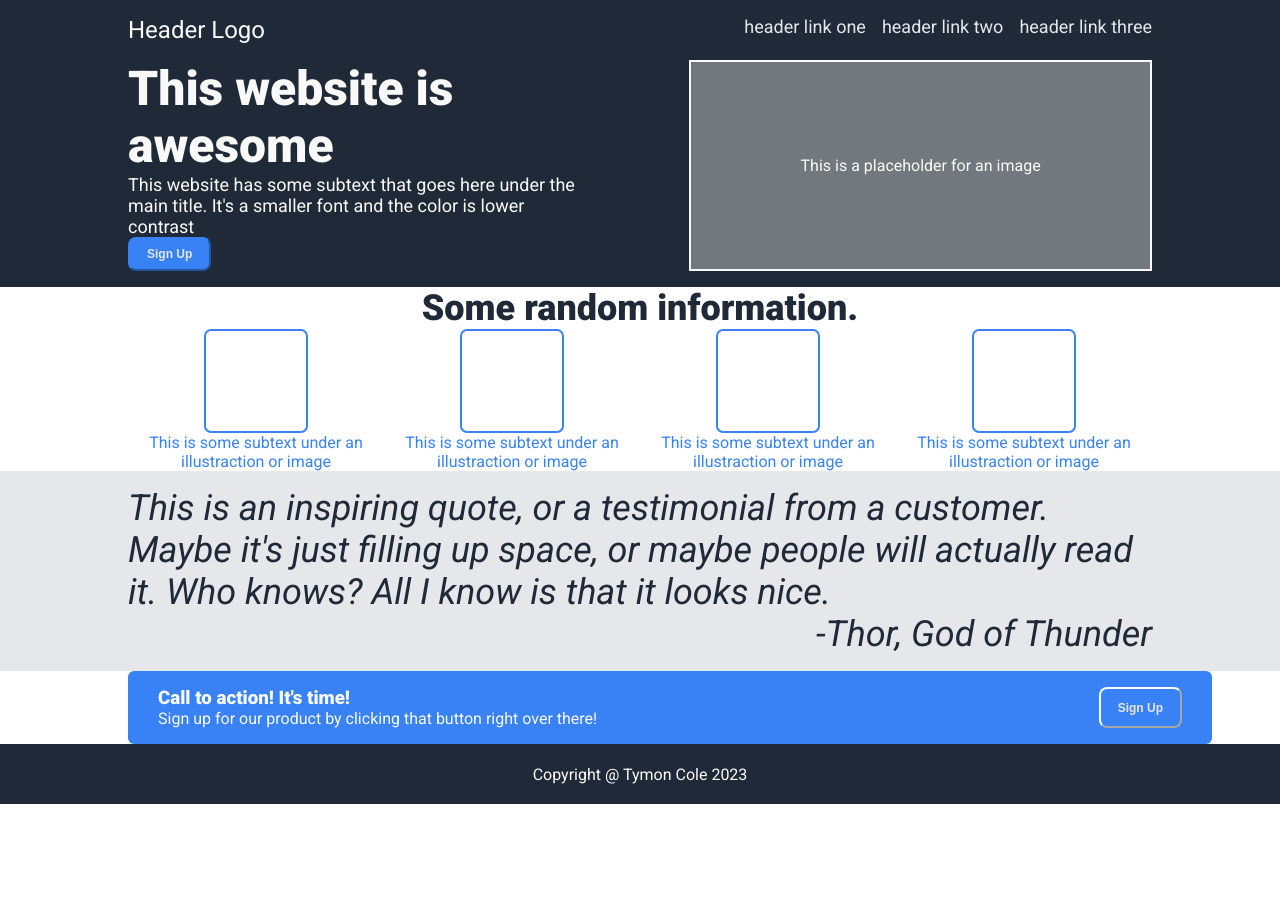
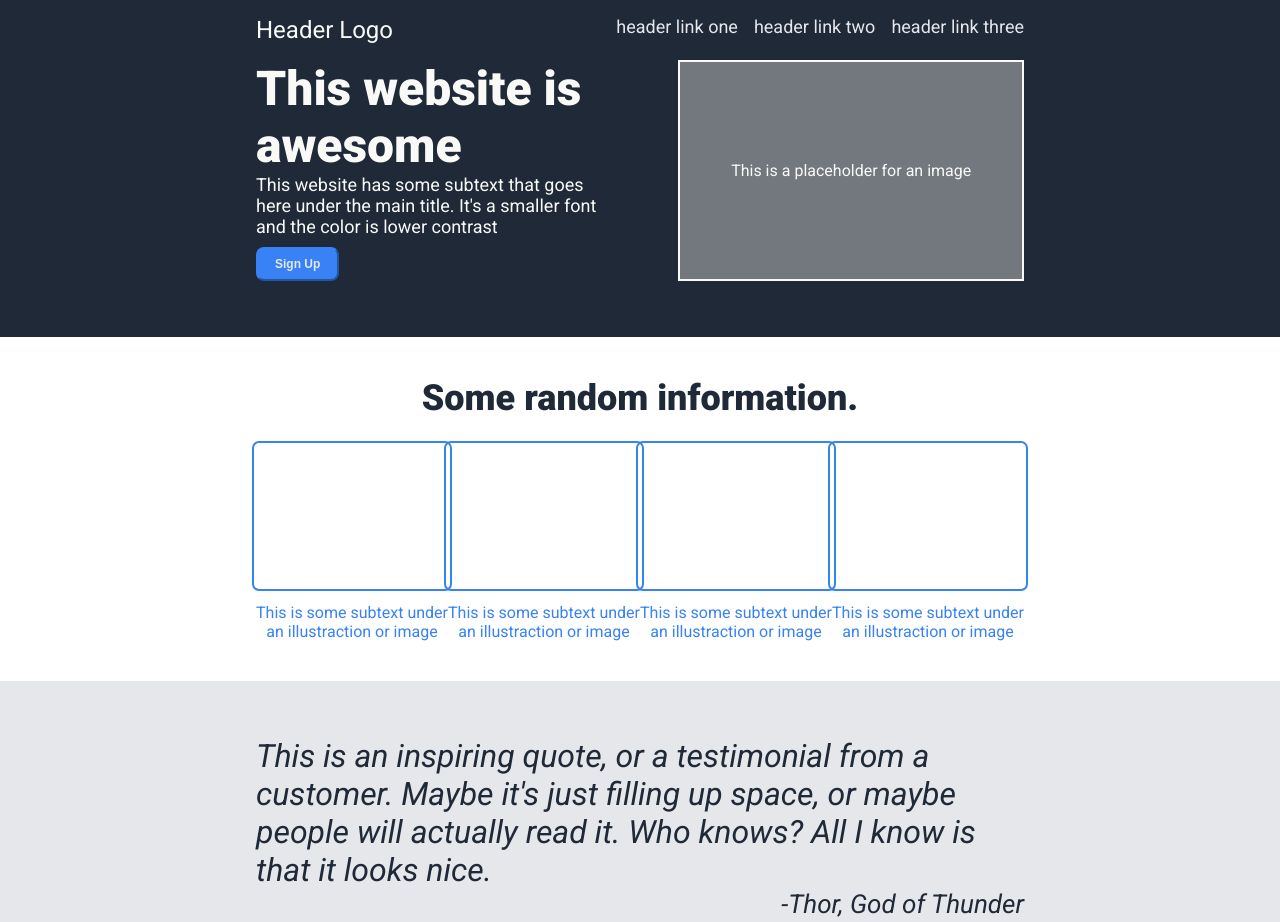
Before and after one commit to TymonCole22/landing-page, a plain HTML site: page index.html in a window 1280 px wide. Shown: the top 922 px of the page. Before the commit the page ends 804 px from the top, so only its background shows below. Drawn offline with Linux system fonts and the light colour scheme.

Commit message:
Complete css styling to finish the landing page.

```diff
--- a/css/styles.css
+++ b/css/styles.css
@@ -1,6 +1,7 @@
 * {
     margin: 0;
     padding: 0;
+    box-sizing: border-box;
 }
 
 body {
@@ -11,8 +12,8 @@ body {
 }
 
 .container {
-    width: 80%;
-    margin-left: 10%;
+    width: 60%;
+    margin: 40px 0 40px 20%;
 }
 
 /* hero section */
@@ -23,6 +24,10 @@ body {
     background-color: #1F2937;
     color: #F9FAF8;
 
+}
+
+.header-section .container {
+    margin-top: 0;
 }
 
 .header {
@@ -43,6 +48,10 @@ body {
 
 .hero-left {
     margin-right: 10%;
+}
+
+.hero-left p {
+    margin-bottom: 10px;
 }
 
 .hero-right {
@@ -93,6 +102,7 @@ button {
 .main-section {
     display: flex;
     flex-direction: column;
+    flex: 1;
 }
 
 h2 {
@@ -100,6 +110,7 @@ h2 {
     font-weight: 800;
     color: #1F2937;
     text-align: center;
+    margin-bottom: 22px;
 }
 
 .card-section {
@@ -114,6 +125,7 @@ h2 {
 }
 
 .card {
+    height: 200px;
     width: 25%;
     color: #3882F6;
     display: flex;
@@ -122,16 +134,17 @@ h2 {
 }
 
 .box {
-    width: 100px;
-    height: 100px;
+    width: 200px;
+    height: 200px;
     border: 2px solid #3882F6;
     border-radius: 7px;
+    margin-bottom: 12px;
 }
 
 .quote-section {
     background-color: #E5E7EB;
     padding: 16px 0;
-    font-size: 36px;
+    font-size: 32px;
     font-style: italic;
     font-weight: 300;
     color: #1F2937;
@@ -139,6 +152,7 @@ h2 {
 
 .quote-author {
     text-align: right;
+    font-size: 26px;
 }
 
 .call-to-action .container{
--- a/index.html
+++ b/index.html
@@ -61,6 +61,6 @@
             </div>
         </div>
 
-        <footer>Copyright @ Tymon Cole 2023</footer>
+        <footer>Copyright © Tymon Cole 2023</footer>
     </body>
 </html>
```
Also changed, not shown: 1 other file.
